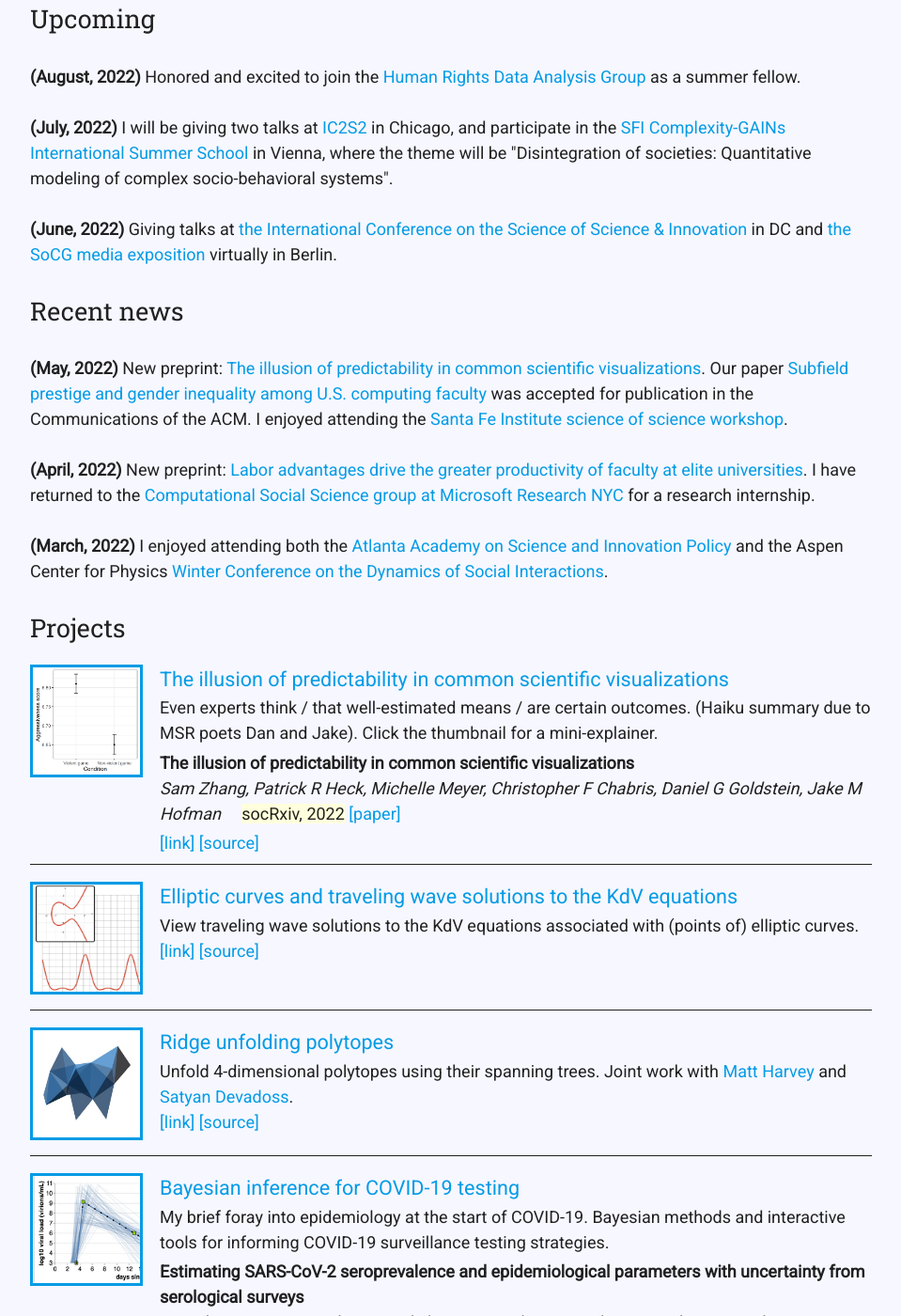
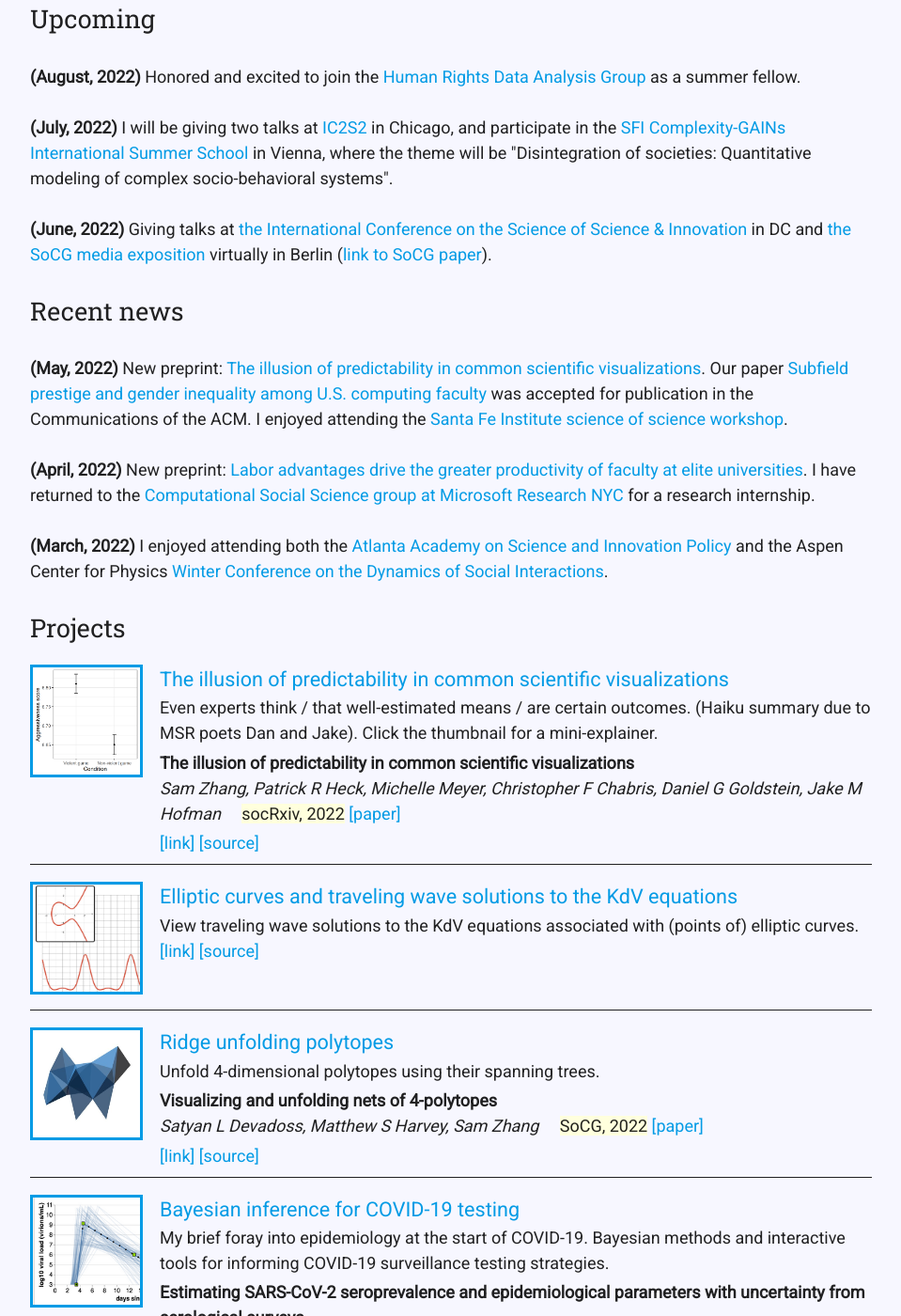
Before and after one commit to samzhang111/samzhang111.github.io, a Jekyll site: the page built from index.html, in a window 1280 px wide and 1400 px high, scrolled down 901 px. Shown: the whole window at 94% size, without its empty margins (160-1119 px from the left). Built offline with Jekyll 4.4.1, drawn with Linux system fonts in a browser that asks for light colours; nearby versions of some CDN libraries.

Commit message:
socg paper links

```diff
--- a/index.html
+++ b/index.html
@@ -45,7 +45,7 @@ layout: default
               <li> <b>(August, 2022)</b> Honored and excited to join the <a href="https://hrdag.org/" target="_blank">Human Rights Data Analysis Group</a> as a summer fellow.</li>
               <li> <b>(July, 2022)</b>
                  I will be giving two talks at <a href="https://boothuchicagocaai.wixsite.com/website-2">IC2S2</a> in Chicago, and participate in the <a href="https://www.santafe.edu/engage/learn/programs/complexity-gains-international-summer-school" target="_blank">SFI Complexity-GAINs International Summer School</a> in Vienna, where the theme will be "Disintegration of societies: Quantitative modeling of complex socio-behavioral systems".</li>
-              <li> <b>(June, 2022)</b> Giving talks at <a href="https://www.icssi.org/" target="_blank">the International Conference on the Science of Science & Innovation</a> in DC and <a href="https://www.inf.fu-berlin.de/inst/ag-ti/socg22/program.html" target="_blank">the SoCG media exposition</a> virtually in Berlin.</li>
+              <li> <b>(June, 2022)</b> Giving talks at <a href="https://www.icssi.org/" target="_blank">the International Conference on the Science of Science & Innovation</a> in DC and <a href="https://www.inf.fu-berlin.de/inst/ag-ti/socg22/program.html" target="_blank">the SoCG media exposition</a> virtually in Berlin (<a href="https://drops.dagstuhl.de/opus/volltexte/2022/16075/pdf/LIPIcs-SoCG-2022-67.pdf" target="_blank">link to SoCG paper</a>).</li>
           </ul>
 </div>
 
```
Also changed, not shown: _posts/2021-10-12-unfolding.md (+7 -1 lines).
